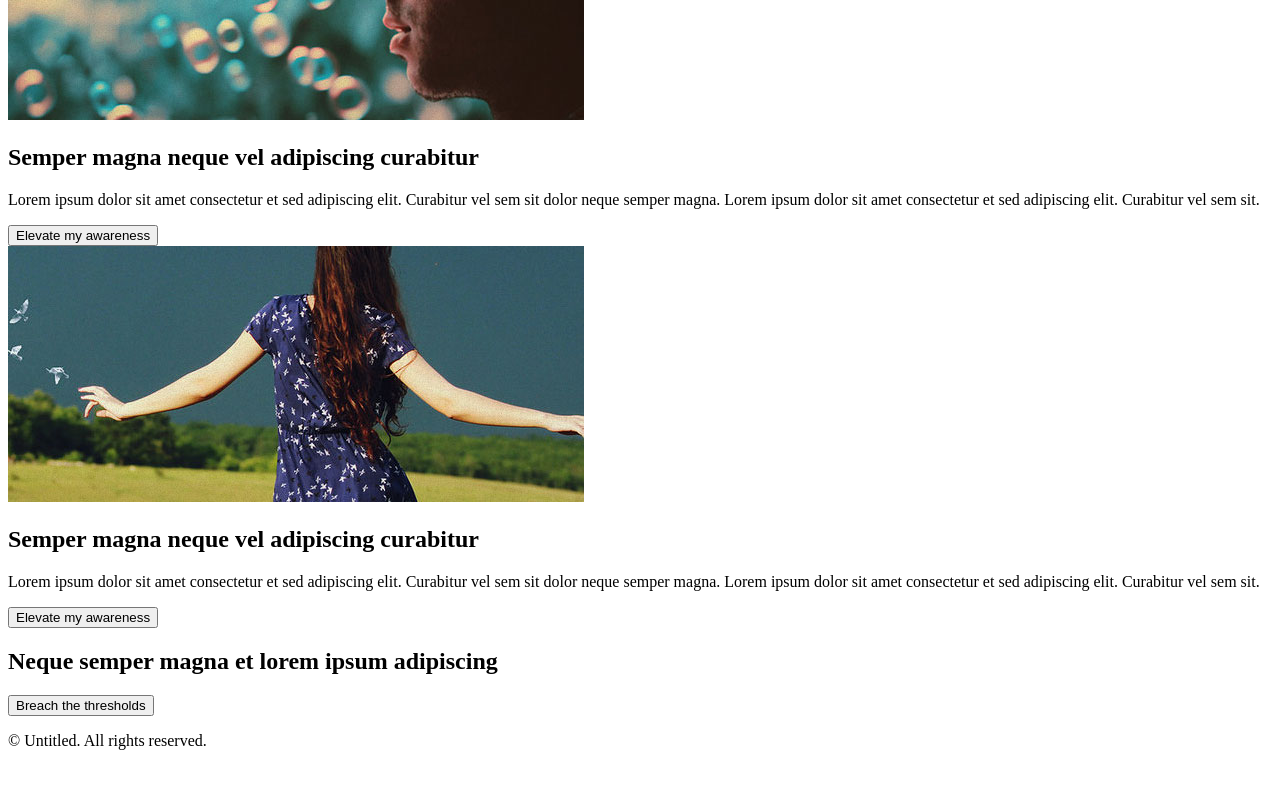
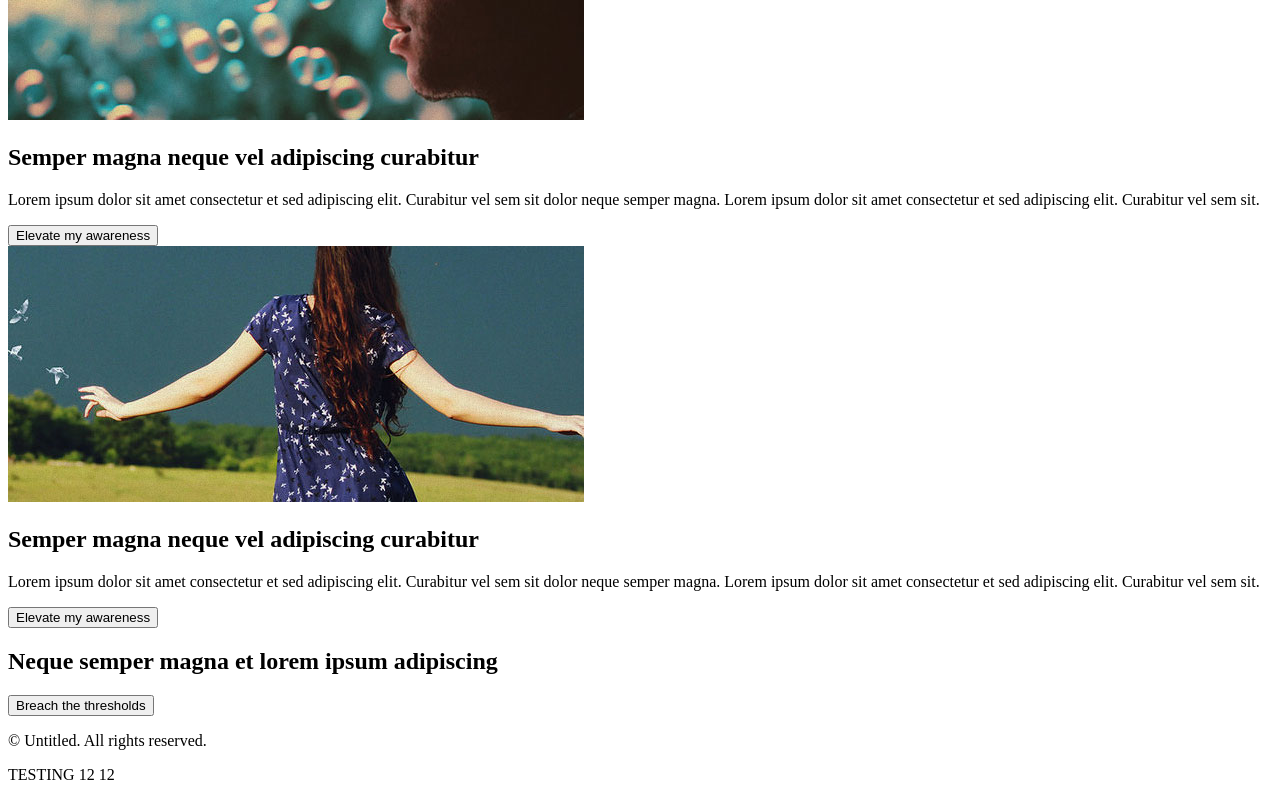
Before and after one commit to build-my-top-nine/marketing-my-top-nine, a plain HTML site: page index.html in a window 1280 px wide. Shown: the part 387-1187 px from the top of the page. Before the commit the page ends 1153 px from the top, so only its background shows below. Drawn offline with Linux system fonts and the light colour scheme.

Commit message:
Testing Merge Feature

```diff
--- a/index.html
+++ b/index.html
@@ -57,6 +57,7 @@
         </section>
         <footer>
               <p>© Untitled. All rights reserved.</p>
+              <p>TESTING 12 12</p>
         </footer>
     </div>
 </body>
```
